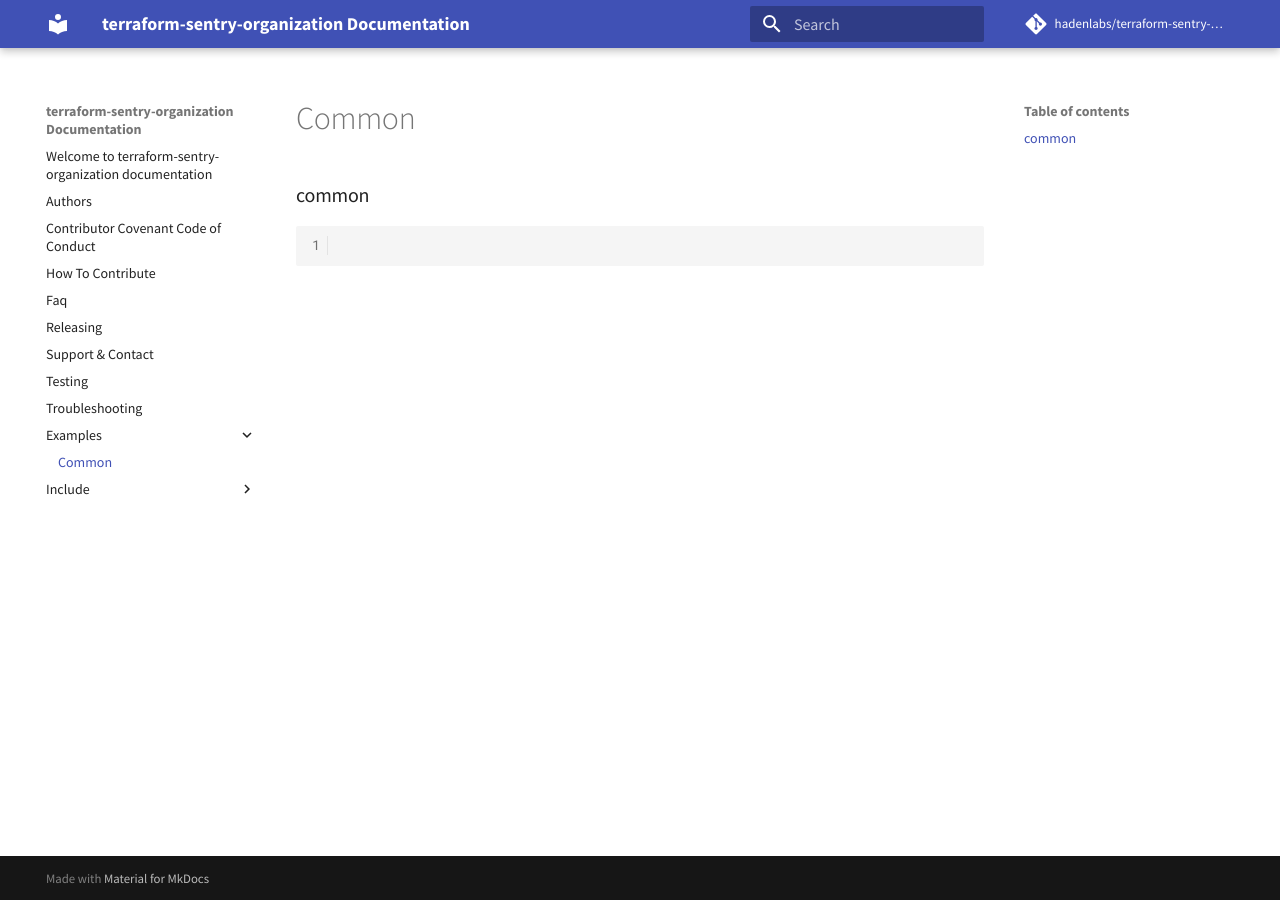
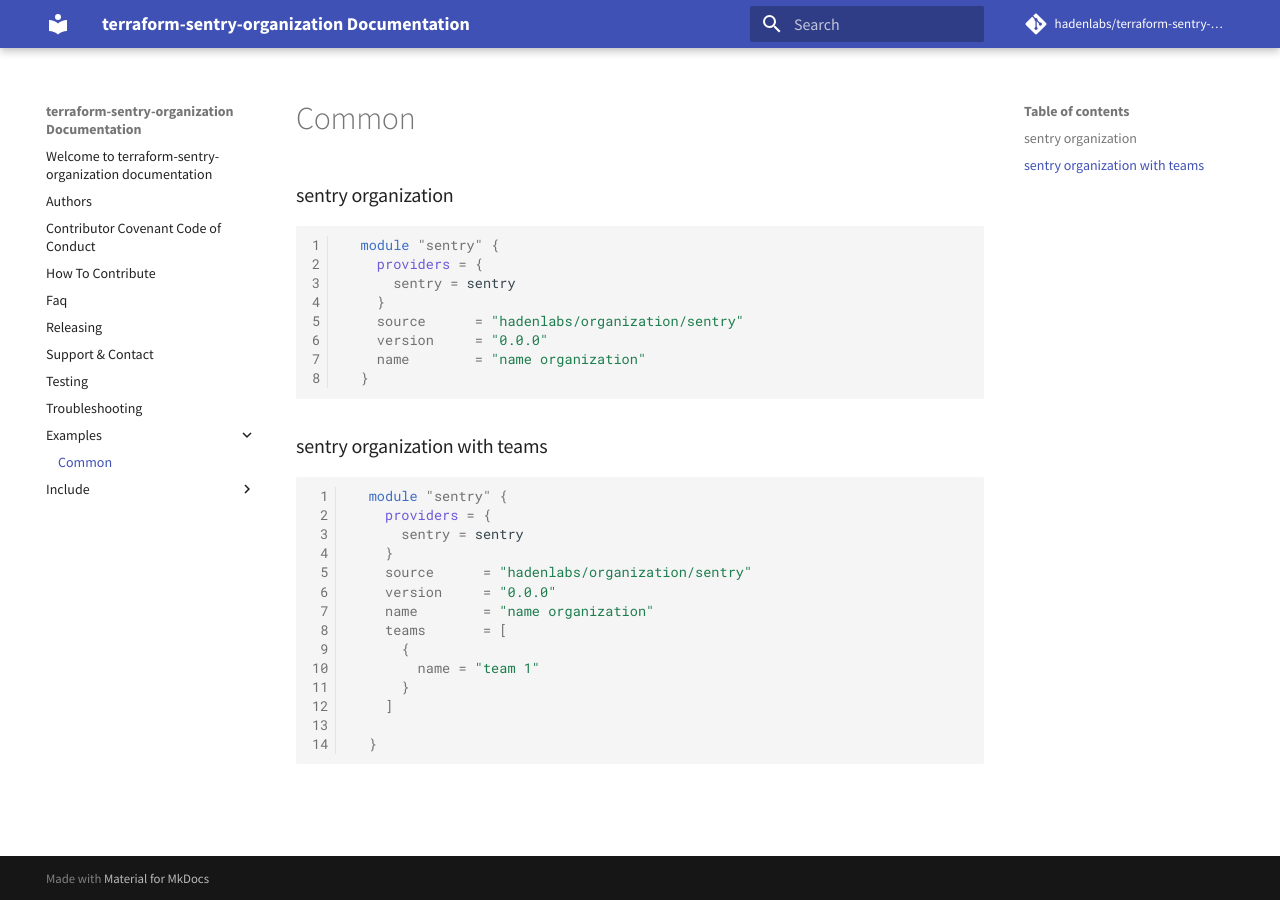
Before and after one commit to hadenlabs/terraform-sentry-organization, an MkDocs documentation site: the page built from docs/examples/common.md, in a window 1280 px wide. Built offline with MkDocs 1.6.1 and Material for MkDocs 9.7.7, drawn with Linux system fonts in a browser that asks for light colours; comment, search, counter and statistics services are not loaded.

Commit message:
sample: implement make basic (#7)

````diff
--- a/docs/examples/common.md
+++ b/docs/examples/common.md
@@ -1,7 +1,35 @@
-### common
+### sentry organization
 
 ```hcl
 
-
+  module "sentry" {
+    providers = {
+      sentry = sentry
+    }
+    source      = "hadenlabs/organization/sentry"
+    version     = "0.0.0"
+    name        = "name organization"
+  }
 
 ```
+
+### sentry organization with teams
+
+```hcl
+
+  module "sentry" {
+    providers = {
+      sentry = sentry
+    }
+    source      = "hadenlabs/organization/sentry"
+    version     = "0.0.0"
+    name        = "name organization"
+    teams       = [
+      {
+        name = "team 1"
+      }
+    ]
+
+  }
+
+```
````
